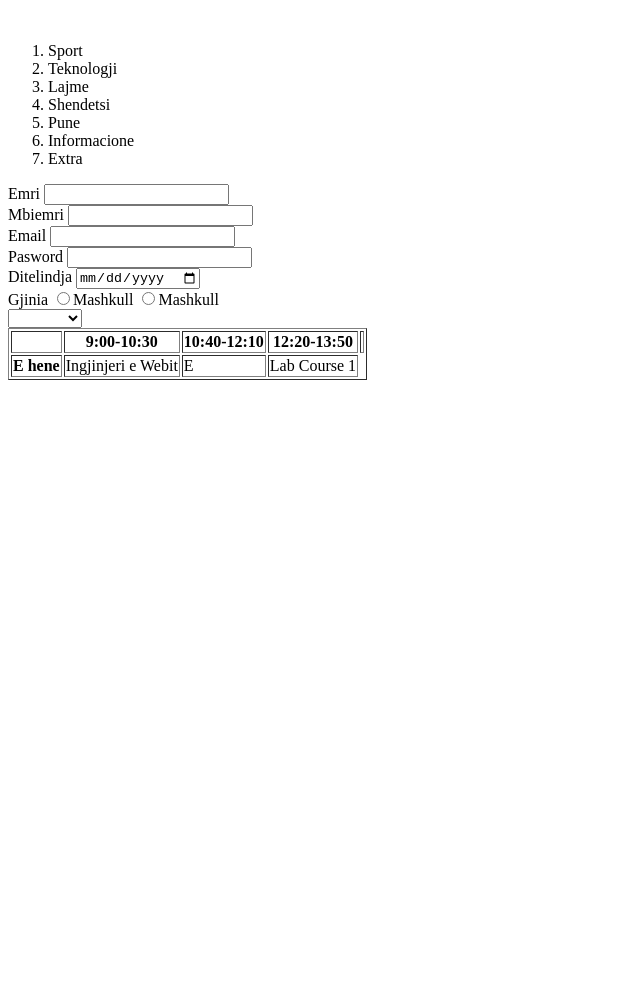
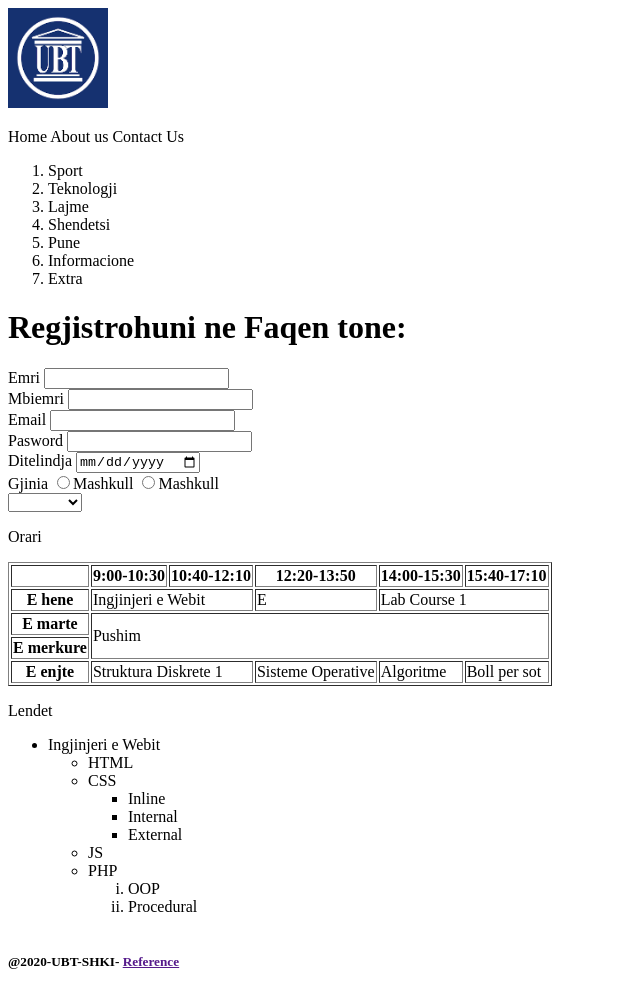
Before and after one commit to LeutrimArifi1/UshtrimeJava2, a plain HTML site: page index.html in a window 1280 px wide. Shown: the whole page, without its empty margins (0-640 px from the left). Before the commit the page ends 800 px from the top, so only its background shows below. Drawn offline with Linux system fonts and the light colour scheme.

Commit message:
ndryshimi

```diff
--- a/index.html
+++ b/index.html
@@ -5,9 +5,8 @@
     </head>
     <body>
 
-
-        <img src="/ubtlogo.png" alt="">
-
+        <img src="ubt.png" height="100px">
+        <p>Home About us Contact Us</p>
         <ol start="1">
             <li>Sport</li>
             <li>Teknologji</li>
@@ -17,6 +16,7 @@
             <li>Informacione</li>
             <li>Extra</li>
         </ol>
+        <h1>Regjistrohuni ne Faqen tone:</h1>
         <form>
             <label>Emri</label>
             <input type="text">
@@ -45,18 +45,74 @@
 
             </select>
         </form>
+        <p>Orari</p>
         <table border="1">
-            <th>    </th>
+            <tr>
+            <th></th>
                 <th>9:00-10:30</th>
                 <th>10:40-12:10</th>
                 <th>12:20-13:50</th>
-                <th>     </th>
+                <th>14:00-15:30</th>
+                <th>15:40-17:10</th>
+            </tr>
                 <tr>
                     <th>E hene</th>
-                    <td>Ingjinjeri e Webit</td>
+                    <td colspan="2">Ingjinjeri e Webit</td>
                     <td>E</td>
-                    <td>Lab Course 1</td>
+                    <td colspan="2">Lab Course 1</td>
+                </tr>
+                <tr>
+                    <th>E marte</th>
+                    <td rowspan="2" colspan="5">Pushim</td>
+                </tr>
+                <tr>
+                    <th>E merkure</th>
+                </tr>
+                <tr>
+                    <th>E enjte</th>
+                    <td colspan="2">Struktura Diskrete 1</td>
+                    <td>Sisteme Operative</td>
+                    <td>Algoritme</td>
+                    <td>Boll per sot</td>
                 </tr>
         </table>
+        <p>Lendet</p>
+
+                <table>
+                    <ul>
+                        <li>Ingjinjeri e Webit</li>
+
+                        <ul>
+                            <li>HTML</li>
+                            <li>CSS</li>
+
+                            <ul>
+                                <li>Inline</li>
+                                <li>Internal</li>
+                                <li>External</li>
+                            </ul>
+                        </ul>
+                        <ul>
+                            <li>JS</li>
+                            <li>PHP</li>
+
+                            <ol type="i">
+                                <li>OOP</li>
+                                <li>Procedural</li>
+                            </ol>
+                        </ul>
+                    </ul>
+
+
+
+
+
+
+                </table>
+                <footer>
+
+                    <h5>@2020-UBT-SHKI- <a href="">Reference</a></h5>
+
+                </footer>
     </body>
 </html>
```
Also changed, not shown: ubt.png (added).
